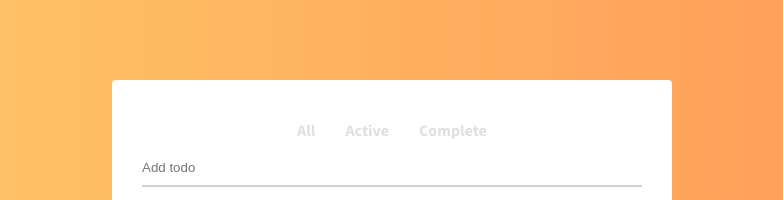
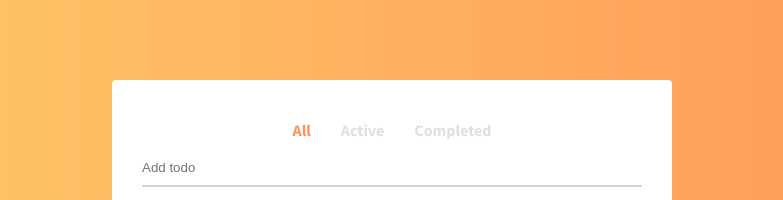
Before and after one commit to ngocsangyem/vue-todos, a Vue app: page / in a window 1280 px wide. Shown: the top 200 px of the page, without its empty margins (248-1031 px from the left). Built offline with nearby package versions, Linux system fonts and the light colour scheme.

Commit message:
feature: filter state

```diff
--- a/src/components/FilterTodos.vue
+++ b/src/components/FilterTodos.vue
@@ -1,14 +1,35 @@
 <template>
   <ul class="todos__filter">
-    <li class="todos__filter-item">All</li>
-    <li class="todos__filter-item">Active</li>
-    <li class="todos__filter-item">Complete</li>
+    <li
+      class="todos__filter-item"
+      :class="{'is-active': filter === 'all'}"
+      @click="updateFilter('all')"
+    >All</li>
+    <li
+      class="todos__filter-item"
+      :class="{'is-active': filter === 'active'}"
+      @click="updateFilter('active')"
+    >Active</li>
+    <li
+      class="todos__filter-item"
+      :class="{'is-active': filter === 'completed'}"
+      @click="updateFilter('completed')"
+    >Completed</li>
   </ul>
 </template>
 
 <script>
+import { mapActions } from "vuex";
 export default {
   name: "FilterTodos",
+  computed: {
+    filter() {
+      return this.$store.state.todos.filter;
+    },
+  },
+  methods: {
+    ...mapActions(["updateFilter"]),
+  },
 };
 </script>
 <style lang="scss" scoped>
--- a/src/components/TodoItem.vue
+++ b/src/components/TodoItem.vue
@@ -15,6 +15,7 @@
       type="text"
       class="edit"
       v-focus
+      :checked="todo.completed"
     />
     <label :for="'checkbox-' + todo.id" class="todos__item-label">{{todo.title}}</label>
     <div class="todos__item-actions">
@@ -34,7 +35,12 @@
 <script>
 export default {
   name: "TodoItem",
-  props: ["todo"],
+  props: {
+    todo: {
+      type: Object,
+      required: true,
+    },
+  },
   data() {
     return {
       beforeEditCache: "",
@@ -188,6 +194,14 @@ export default {
         visibility: visible;
       }
     }
+
+    &.is-completed {
+      .todos__item-label {
+        &::after {
+          transform: translateY(-50%) scale(1);
+        }
+      }
+    }
   }
 }
 </style>
--- a/src/store/modules/todos.js
+++ b/src/store/modules/todos.js
@@ -1,4 +1,5 @@
 const state = {
+	filter: 'all',
 	todos: [
 		{
 			id: Date.now() + 1,
@@ -22,7 +23,16 @@ const state = {
 };
 
 const getters = {
-	getTodos: state => state.todos
+	getTodos: state => {
+		if (state.filter == 'all') {
+			return state.todos;
+		} else if (state.filter == 'active') {
+			return state.todos.filter(todo => !todo.completed);
+		} else if (state.filter == 'completed') {
+			return state.todos.filter(todo => todo.completed);
+		}
+		return state.todos;
+	}
 };
 
 const actions = {
@@ -32,13 +42,18 @@ const actions = {
 
 	deleteTodo({ commit }, id) {
 		commit('removeTodo', id);
+	},
+
+	updateFilter({ commit }, filter) {
+		commit('updateFilter', filter);
 	}
 };
 
 const mutations = {
 	newTodo: (state, todo) => state.todos.unshift(todo),
 	removeTodo: (state, id) =>
-		(state.todos = state.todos.filter(todo => todo.id !== id))
+		(state.todos = state.todos.filter(todo => todo.id !== id)),
+	updateFilter: (state, filter) => (state.filter = filter)
 };
 
 export default {
```
